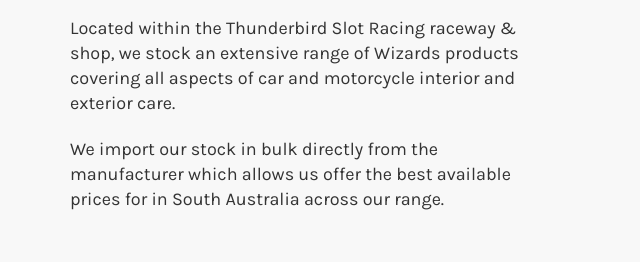
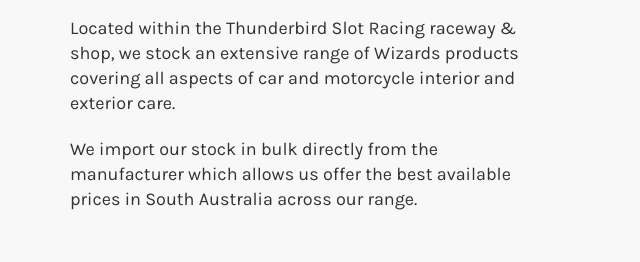
Before and after one commit to chris-osborne/ceejays-site, a plain HTML site: page index.html in a window 1280 px wide. Shown: the part 1060-1322 px from the top of the page, 0-640 px from the left. Drawn offline with nearby package versions, Linux system fonts and the light colour scheme.

Commit message:
Text changes

```diff
--- a/index.html
+++ b/index.html
@@ -105,7 +105,7 @@
                     <h2 class="section-heading">ABOUT US</h2>
                     <p class="lead">We're an Adelaide based independent retailer of boutique car care products and an authorised reseller of Wizards Products, specialty appearance products manufactured in the United States.</p>
                     <p class="lead">Located within the Thunderbird Slot Racing raceway & shop, we stock an extensive range of Wizards products covering all aspects of car and motorcycle interior and exterior care.
-                    <p class="lead">We import our stock in bulk directly from the manufacturer which allows us offer the best available prices for in South Australia across our range.<p>
+                    <p class="lead">We import our stock in bulk directly from the manufacturer which allows us offer the best available prices in South Australia across our range.<p>
                 </div>
                 <div class="col-lg-5 col-lg-offset-2 col-sm-6">
                     <img class="img-responsive" src="img/Wizards-Cabinet.jpg" alt="">
```
